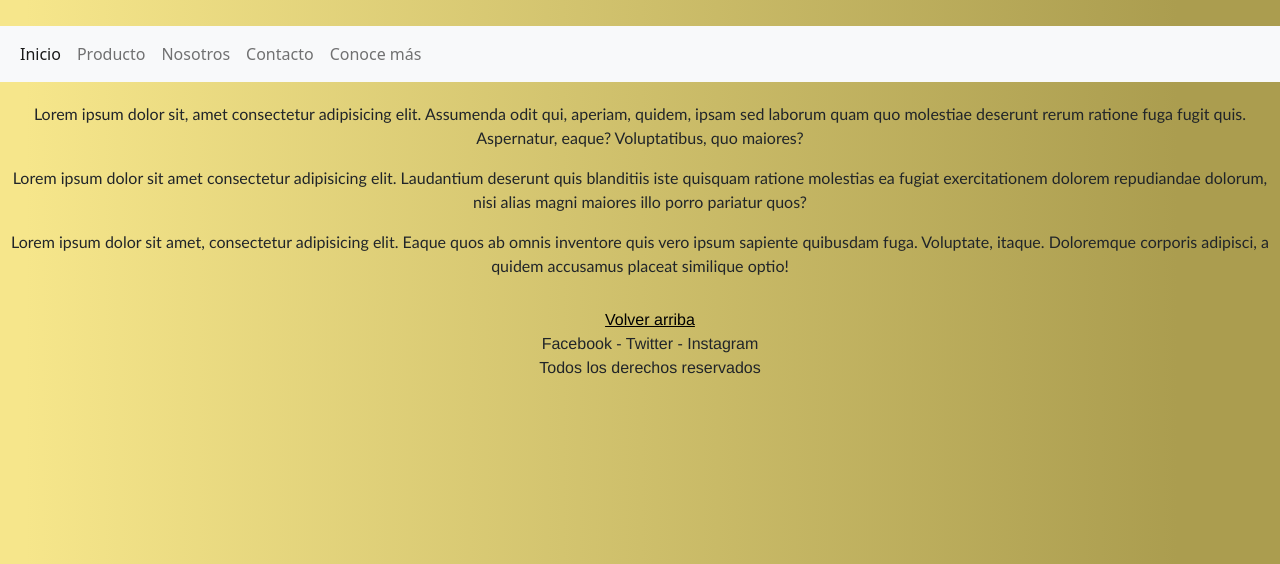
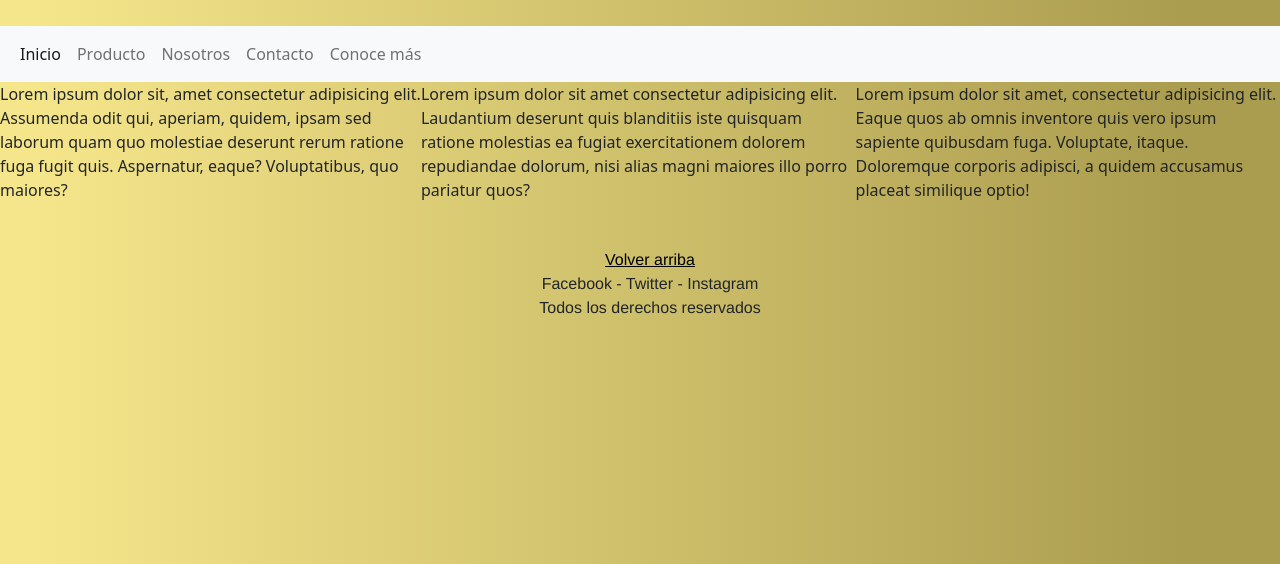
Before and after one commit to axeldarna8/CursoBaristaDarnauchans, a website: page pages/conocemas.html in a window 1280 px wide. Shown: the part 236-800 px from the top of the page. Drawn offline with nearby package versions, Linux system fonts and the light colour scheme.

Commit message:
agrego de mixin

```diff
--- a/pages/conocemas.html
+++ b/pages/conocemas.html
@@ -27,6 +27,7 @@
             <h1>Escuela Argentina de Baristas</h1>
             <img src="../images/capuccino.jpg" alt="Capuccino como logo" width="150px"     height="150px" class="imagenportada">
         </div>
+        <!-- Menu hamburguesa -->
         <div class="cajamenu">
           <nav class="navbar navbar-expand-lg bg-light mt-5">
               <div class="container-fluid itemsmenu">
@@ -57,7 +58,7 @@
           </nav>
       </div>
     </header>
-    <main>
+    <main class="conocemasmain">
         <div>
             <p>Lorem ipsum dolor sit, amet consectetur adipisicing elit. Assumenda odit qui, aperiam, quidem, ipsam sed laborum quam quo molestiae deserunt rerum ratione fuga fugit quis. Aspernatur, eaque? Voluptatibus, quo maiores?
             </p>
--- a/scss/style.scss
+++ b/scss/style.scss
@@ -10,10 +10,22 @@
 $color-principal1: rgb(246,230,139);
 $color-principal2: rgb(171,157,79);
 
+/* color fondo */
+
 body{
     background: $color-principal1;
     background: linear-gradient(90deg, $color-principal1 2%, $color-principal2 92%);
 }
+
+/* Mixins */
+
+@mixin flex-center {
+    display: flex;
+    flex-direction: row;
+    justify-content: center;
+}
+
+/* imagen de portada */
 
 header{
     .portada{
@@ -33,16 +45,13 @@ header{
     }
 }
 
-/* Main page */
+/* Inicio page */
 
-main{
+.paginaprincipal{
     text-align: center;
     font-family:'Gill Sans', 'Gill Sans MT', Calibri, 'Trebuchet MS', sans-serif;
     padding-top: 20px;
     padding-bottom: auto;
-}
-
-.paginaprincipal{
     display: grid;
     grid-template-areas: "descripcion descripcion descripcion fechas"
                          "descripcion descripcion descripcion fechas"
@@ -90,7 +99,8 @@ main{
     text-align: justify;
 }
 
-/* Ajuste de dimensiones de la forma ademas de centralizacion*/
+/* Contacto page */
+
 main form{
     padding-top: 20px;
     padding-bottom: 300px;
@@ -100,23 +110,25 @@ main form fieldset .mensajeforma{
     overflow-y: auto;
 }
 
-/*Utilizacion de Lorem como referencia, en el futuro hay que cambiar tanto el color de la imagen de fondo para el contraste con la letra como el texto del mismo*/
-main div .parrafo{
-    text-align: center;
+/* Conoce mas page */
+
+.conocemasmain div{
+    @include flex-row-center;
 }
 
 /*Color y ajuste del footer*/
+
 .volverArriba{
     color: black;
 }
 footer{
-    background: rgb(246,230,139);
-    background: linear-gradient(90deg, rgba(246,230,139,1) 2%, rgba(171,157,79,1) 92%);
     padding-left: 20px;
     margin-top: 30px;
     font-family: 'Franklin Gothic Medium', 'Arial Narrow', Arial, sans-serif;
     text-align: center;
 }
+
+/* Version celular */
 
 @media screen and (max-width: 768px){
     header{
@@ -168,6 +180,8 @@ footer{
     }
 }
 
+/* Version PC */
+
 @media screen and (min-width: 1024px){
     header{
         .cajamenu{
```
Also changed, not shown: index.html (+2 -1 lines), pages/contacto.html (+2 -0 lines), pages/nosotros.html (+1 -0 lines), pages/producto.html (+1 -0 lines), css/main.css.
